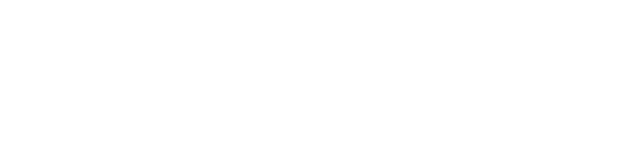
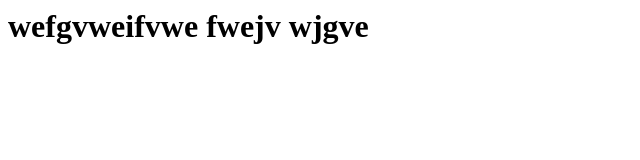
Before and after one commit to arunapptology/portfolio, a plain HTML site: page contact.html in a window 1280 px wide. Shown: the whole page, without its empty margins (0-640 px from the left). Drawn offline with Linux system fonts and the light colour scheme.

Commit message:
cobtach change

```diff
--- a/contact.html
+++ b/contact.html
@@ -8,6 +8,8 @@
 
 <body>
 
+    <h1>wefgvweifvwe fwejv wjgve</h1>
+
 </body>
 
 </html>
```
